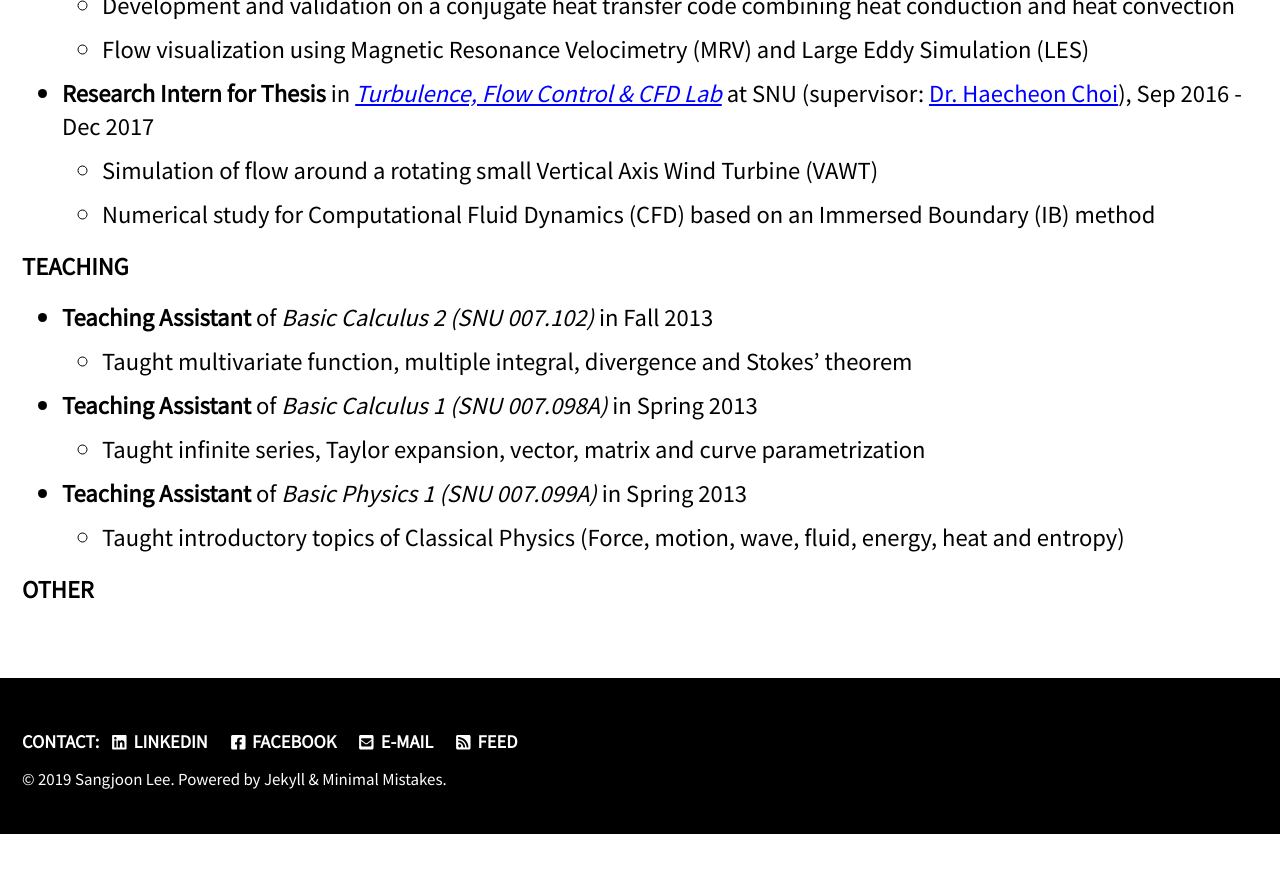
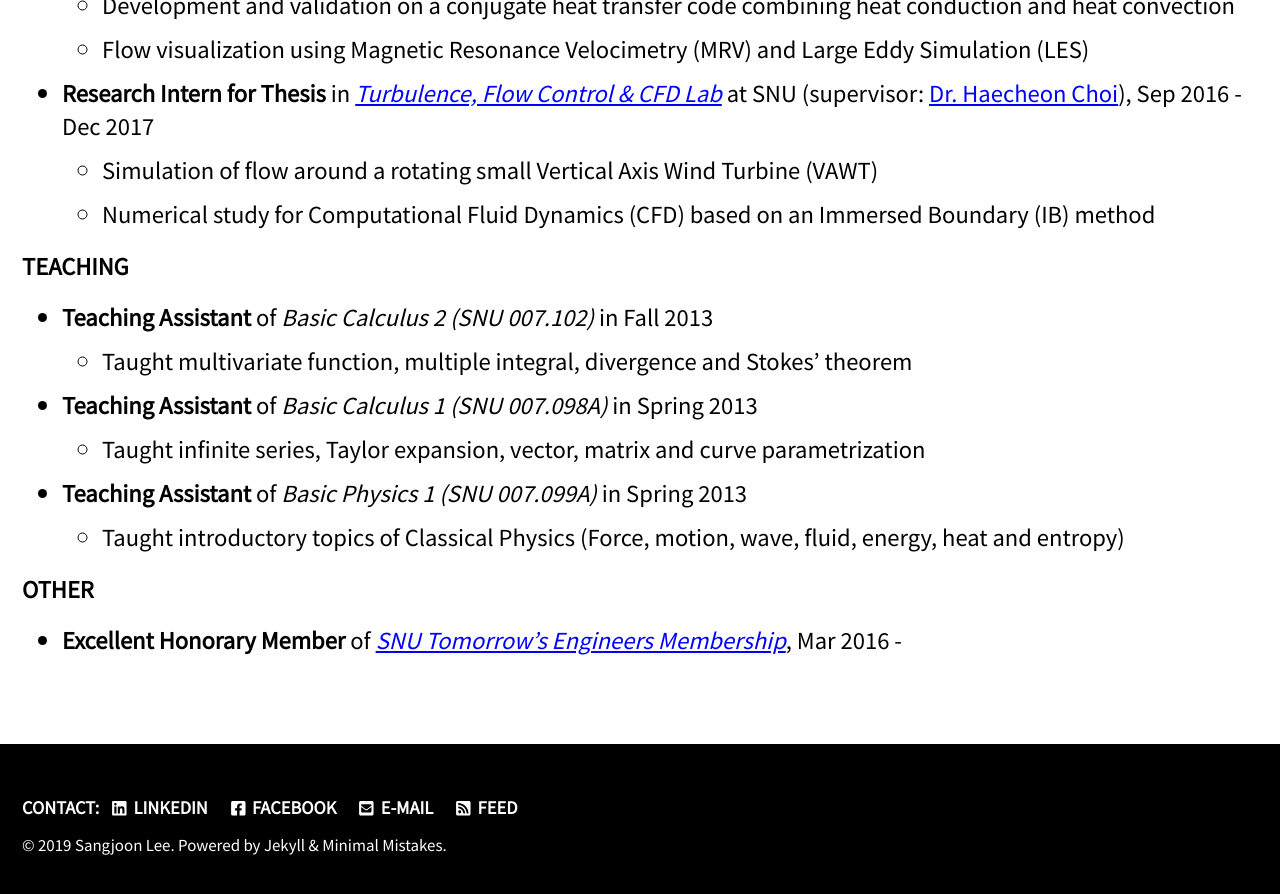
Before and after one commit to jun9303/jun9303.github.io, a Jekyll site: the page built from _pages/about.md, in a window 1280 px wide and 900 px high, scrolled down 1494 px. Shown: the top 894 px of the window. Built offline with Jekyll 4.4.1, drawn with Linux system fonts in a browser that asks for light colours; cached includes are drawn as plain includes; nearby versions of some CDN libraries; before the commit the page ends 2328 px from its top, so only the background shows below that.

Commit message:
Signed-off-by: SJ <jun9303@gmail.com>

```diff
--- a/_pages/about.md
+++ b/_pages/about.md
@@ -62,6 +62,7 @@ feature_row:
 
 ### OTHER
 
+- **Excellent Honorary Member** of *[SNU Tomorrow's Engineers Membership](https://honor.snu.ac.kr)*, Mar 2016 -
 
 
 <style type="text/css">
```
